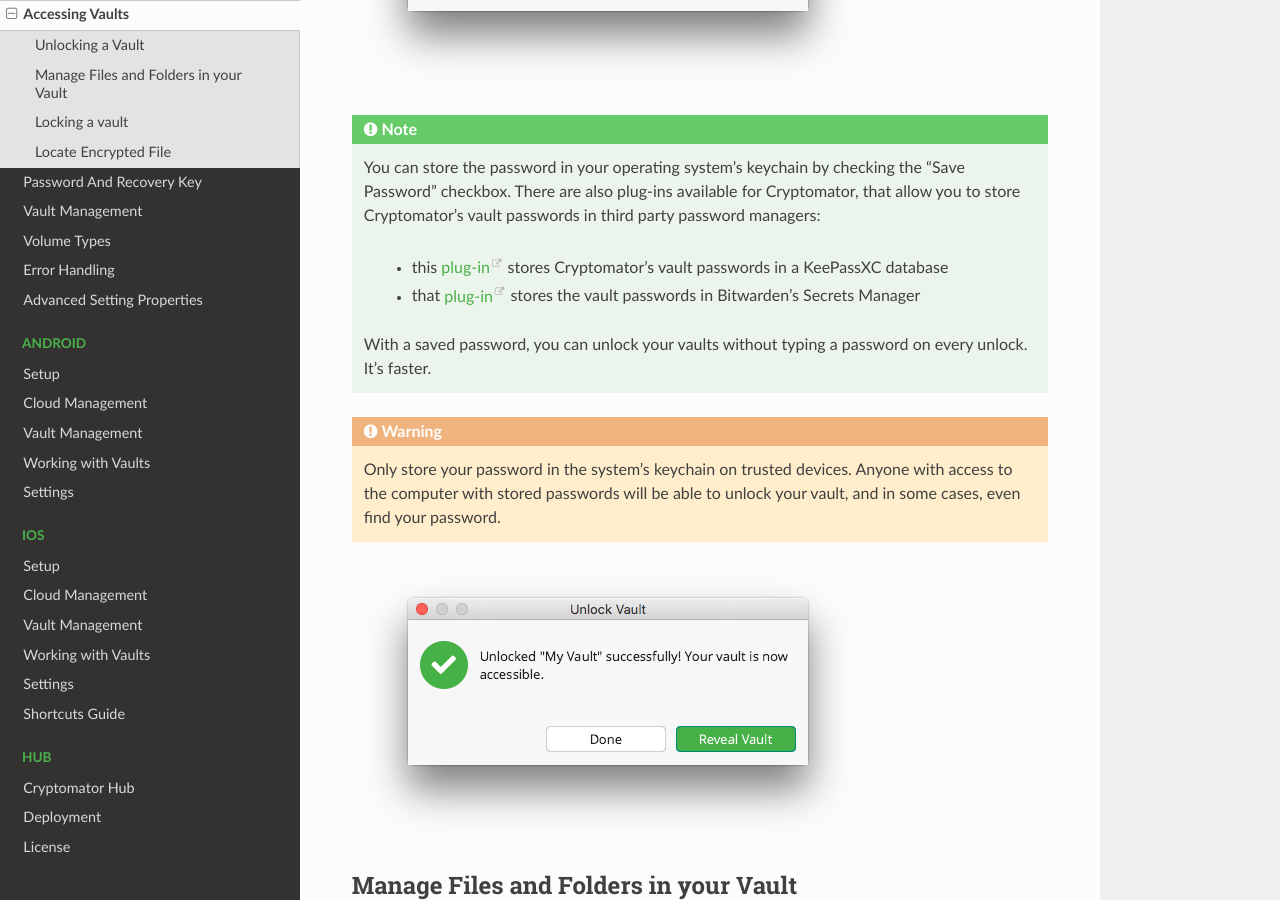
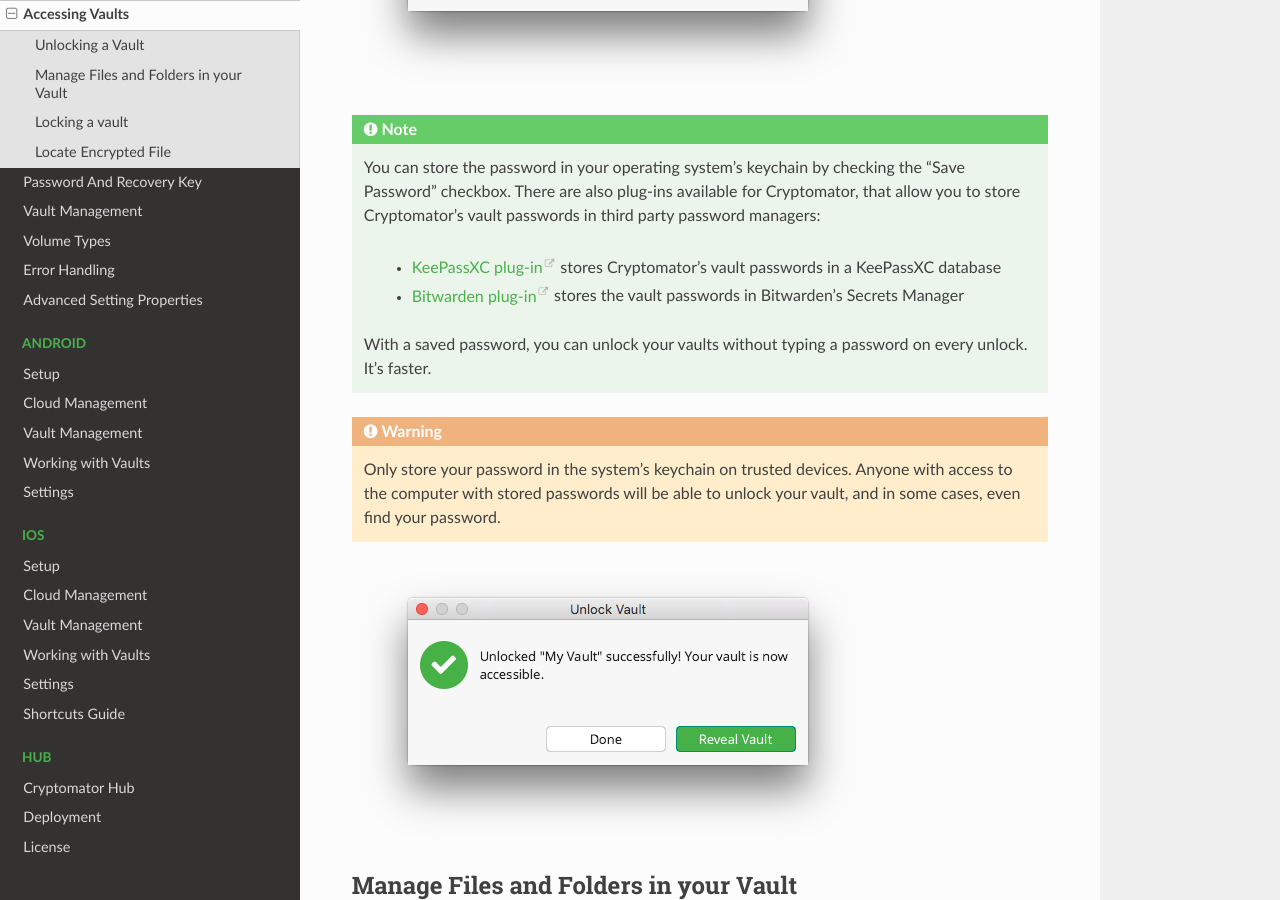
Before and after one commit to cryptomator/docs, a Sphinx documentation site: the page built from source/desktop/accessing-vaults.rst, in a window 1280 px wide and 900 px high, scrolled down 1218 px. Built offline with Sphinx 7.4.7 and the Read the Docs theme 3.1.0, drawn with Linux system fonts in a browser that asks for light colours.

Commit message:
fixed warnings

```diff
--- a/source/conf.py
+++ b/source/conf.py
@@ -94,7 +94,6 @@
     'titles_only': False,
     'logo_only' : True,
     'style_nav_header_background': '#49B04A',
-    'display_version': True,
     'prev_next_buttons_location': 'bottom',
     'style_external_links': True,
     'vcs_pageview_mode': '',
--- a/source/desktop/accessing-vaults.rst
+++ b/source/desktop/accessing-vaults.rst
@@ -26,8 +26,8 @@
 
     You can store the password in your operating system's keychain by checking the "Save Password" checkbox. There are also plug-ins available for Cryptomator, that allow you to store Cryptomator's vault passwords in third party password managers:
 
-      - this `plug\-in <https://plugin.purejava.org>`_ stores Cryptomator’s vault passwords in a KeePassXC database
-      - that `plug\-in <https://github.com/purejava/cryptomator-bitwarden/wiki>`_ stores the vault passwords in Bitwarden's Secrets Manager
+      - `KeePassXC plug\-in <https://plugin.purejava.org>`_ stores Cryptomator’s vault passwords in a KeePassXC database
+      - `Bitwarden plug\-in <https://github.com/purejava/cryptomator-bitwarden/wiki>`_ stores the vault passwords in Bitwarden's Secrets Manager
 
     With a saved password, you can unlock your vaults without typing a password on every unlock. It's faster.
 
--- a/source/desktop/error-handling.rst
+++ b/source/desktop/error-handling.rst
@@ -1,5 +1,5 @@
 Error Handling
-=============
+==============
 
 If you encounter an unexpected error, Cryptomator gives you the option to look up a solution in our error database. It's possible that the error has already been reported and a solution has been suggested for you to follow.
 
```
